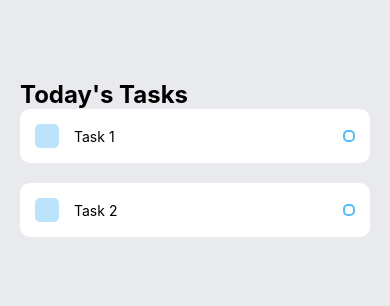
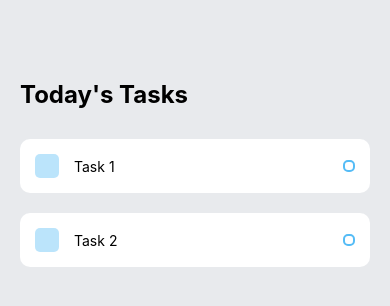
Before and after one commit to equirosa/proyecto_4, a React Native app in the folder labs/1/todoList/: screen / in a window 390 px wide. Shown: the top 306 px of the page. Built offline with nearby package versions, Linux system fonts and the light colour scheme.

Commit message:
lab 1: separate each task item a little

```diff
--- a/labs/1/todoList/App.js
+++ b/labs/1/todoList/App.js
@@ -32,5 +32,7 @@ const styles = StyleSheet.create({
     fontSize: 24,
     fontWeight: 'bold',
   },
-  items: {},
+  items: {
+    marginTop: 30,
+  },
 });
```
